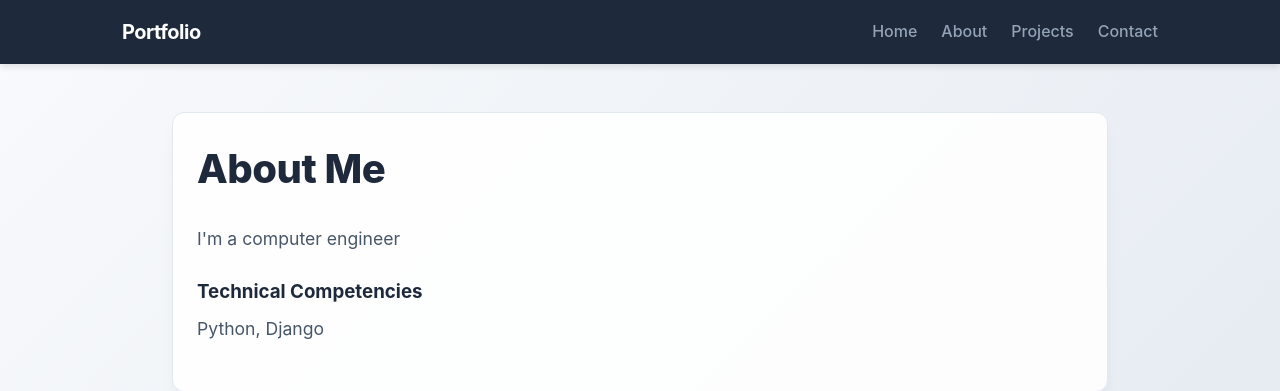
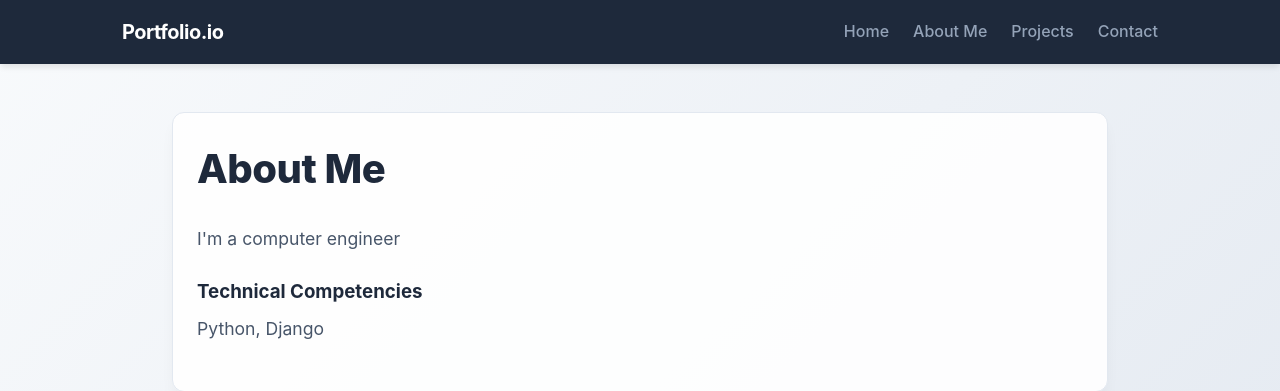
Before and after one commit to KohlYumul/PortfolioQuiz1Yumul, a Django app: page /about/ in a window 1280 px wide. Shown: the top 391 px of the page. Run offline with Django 5.2, Linux system fonts and the light colour scheme.

Commit message:
Update base

```diff
--- a/portfolio/templates/portfolio/base.html
+++ b/portfolio/templates/portfolio/base.html
@@ -8,22 +8,19 @@
     <link rel="stylesheet" href="{% static 'portfolio/css/style.css' %}">
 </head>
 <body>
-
     <header>
         <nav>
-            <div class="logo">Portfolio</div>
+            <div class="logo">Portfolio.io</div>
             <ul class="nav-links">
                 <li><a href="{% url 'index' %}">Home</a></li>
-                <li><a href="{% url 'about' %}">About</a></li>
+                <li><a href="{% url 'about' %}">About Me</a></li>
                 <li><a href="{% url 'projects' %}">Projects</a></li>
                 <li><a href="{% url 'contact' %}">Contact</a></li>
             </ul>
         </nav>
     </header>
-
     <main class="container">
         {% block content %}{% endblock %}
     </main>
-
 </body>
 </html>
```
